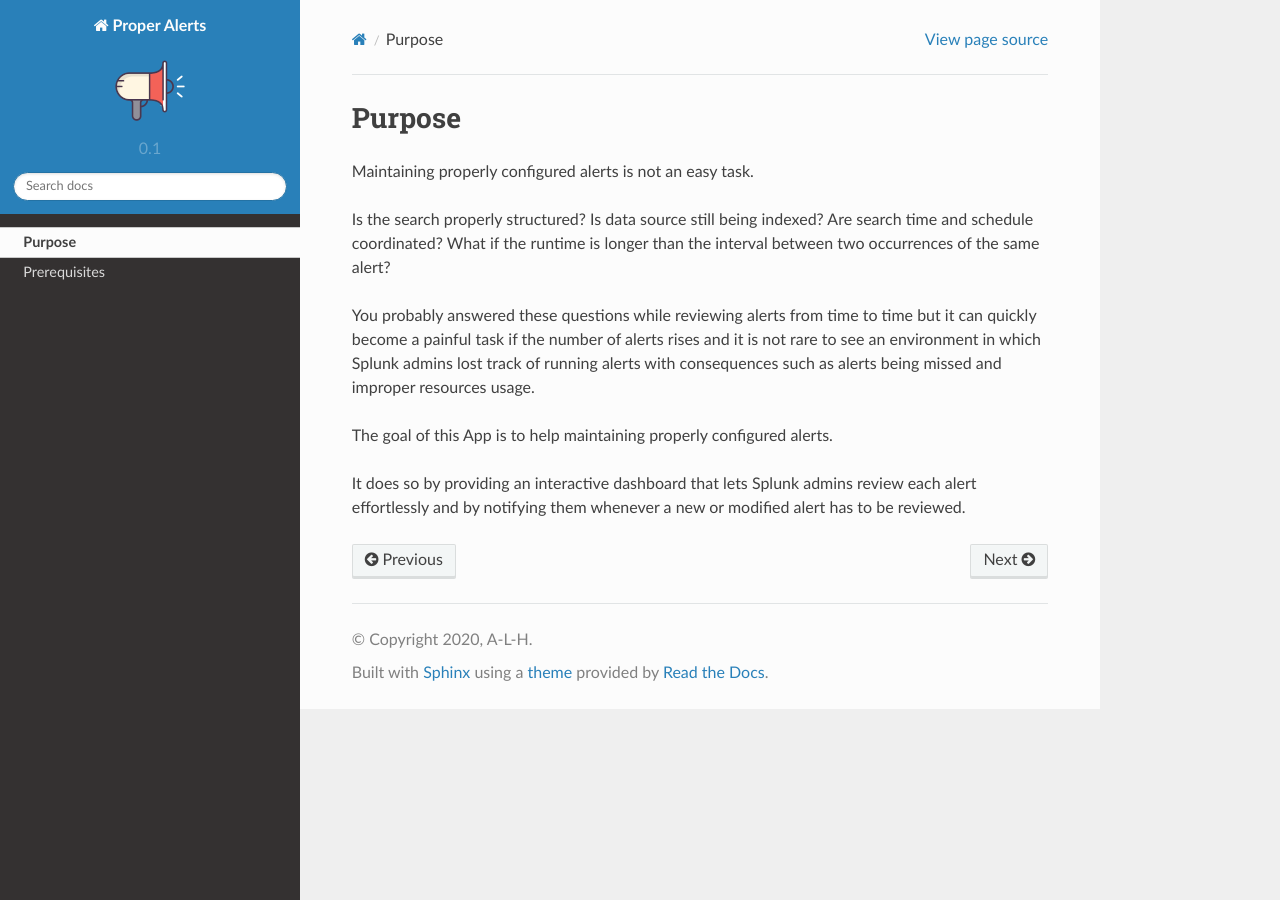
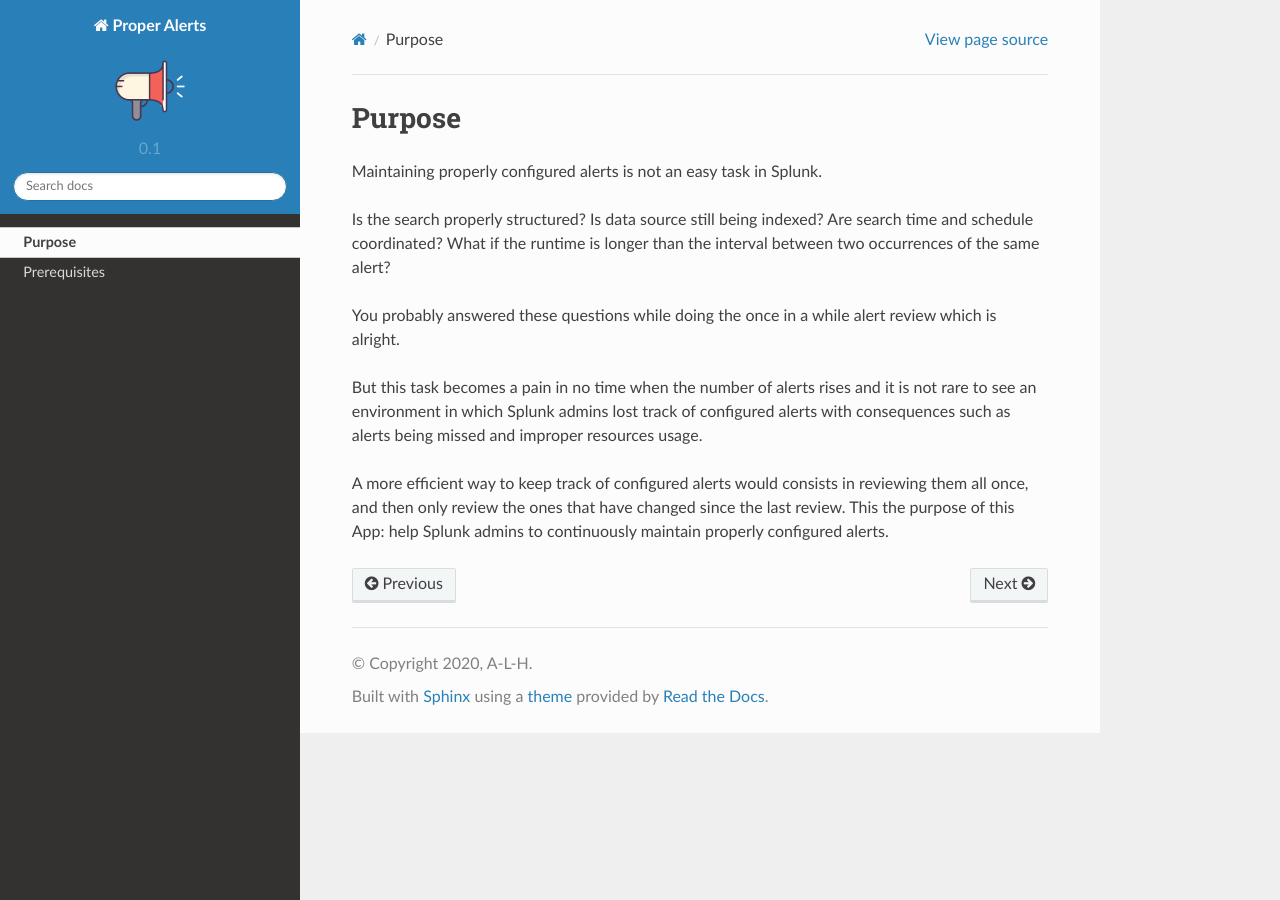
Before and after one commit to a-l-h/splunk-app-proper-alerts, a Sphinx documentation site: the page built from doc/purpose.rst, in a window 1280 px wide. Built offline with Sphinx 7.4.7 and the Read the Docs theme 2.0.0, drawn with Linux system fonts in a browser that asks for light colours.

Commit message:
Update purpose.rst

```diff
--- a/doc/purpose.rst
+++ b/doc/purpose.rst
@@ -3,12 +3,13 @@
 Purpose
 =======
 
-Maintaining properly configured alerts is not an easy task.
+Maintaining properly configured alerts is not an easy task in Splunk.
 
 Is the search properly structured? Is data source still being indexed? Are search time and schedule coordinated? What if the runtime is longer than the interval between two occurrences of the same alert?
 
-You probably answered these questions while reviewing alerts from time to time but it can quickly become a painful task if the number of alerts rises and it is not rare to see an environment in which Splunk admins lost track of running alerts with consequences such as alerts being missed and improper resources usage.
+You probably answered these questions while doing the once in a while alert review which is alright.
 
-The goal of this App is to help maintaining properly configured alerts.
+But this task becomes a pain in no time when the number of alerts rises and it is not rare to see an environment in which Splunk admins lost track of configured alerts with consequences such as alerts being missed and improper resources usage.
 
-It does so by providing an interactive dashboard that lets Splunk admins review each alert effortlessly and by notifying them whenever a new or modified alert has to be reviewed.
+A more efficient way to keep track of configured alerts would consists in reviewing them all once, and then only review the ones that have changed since the last review.
+This the purpose of this App: help Splunk admins to continuously maintain properly configured alerts.
```
